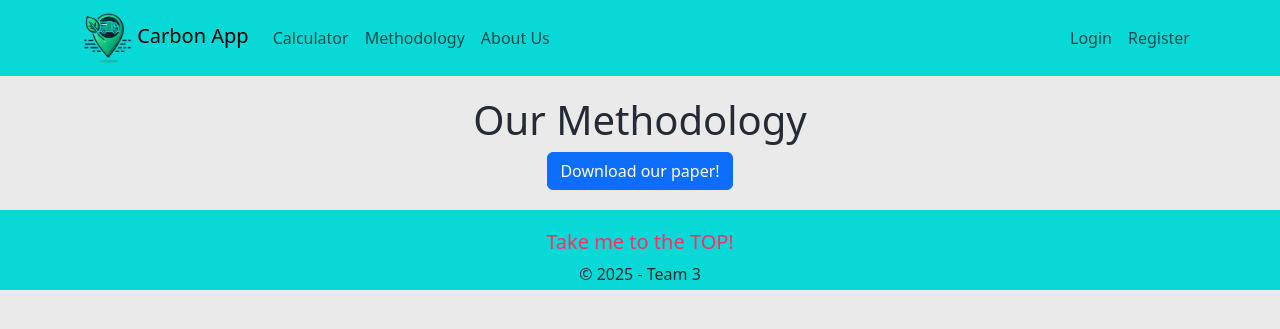
After one commit to JanisReboul34/FOR19Shared, a Flask app: page /methodology in a window 1280 px wide. The commit adds this page. Shown: the top 329 px of the page. Run offline with Flask 3, Linux system fonts and the light colour scheme.

Commit message:
Structure change to standardized format, added Methodology page + download

```diff
--- /dev/null
+++ b/application.py
@@ -0,0 +1,28 @@
+from flask import Flask, render_template, send_file
+application = Flask(__name__)
+
+@application.route('/')
+def home():
+  return render_template('home.html')
+
+@application.route('/calculator')
+def calculator():
+  return render_template('calculator.html')
+
+@application.route('/about')
+def about():
+  return render_template('about.html')
+
+@application.route('/methodology')
+def methodology():
+  return render_template('methodology.html')
+
+@application.route('/downloadFile')
+def downloadFile ():
+    #For windows you need to use drive name [ex: F:/Example.pdf]
+    path = "./static/downloadable/Transport Carbon App.pdf"
+    return send_file(path, as_attachment=True)
+
+
+if __name__=='__main__':
+  application.run(debug=True)
--- a/FOR19-main/templates/about.html
+++ b/templates/about.html
@@ -101,7 +101,7 @@
           <h5 class="card-title">Vojtěch Dejnožka</h5>
           <p class="card-text">Hi, I'm Vojtěch. I'm a 21-year-old student from Czechia. I'm studying Data Science at the
             Prague University of Economics and Business, and I'm currently on an exchange at the NHH. In my free time, I
-            enjoy hiking, which I combine with my love for traveling, orienteering, and board games.</p>
+            enjoy hiking, which I combine with my love for traveling, orienteering, climbing, and board games.</p>
         </div>
         <div class="card-footer">
           <a href="https://www.linkedin.com/in/vojtechdejnozka/" class="btn btn-primary">Linkedin</a>
--- a/FOR19-main/templates/calculator.html
+++ b/templates/calculator.html
@@ -1,6 +1,9 @@
 {% extends "layout.html" %}
 {% block content %}
 
-<h1>Calculator</h1>
+<div class="container">
+    <h1>Calculator</h1>
+</div>
+
 
 {% endblock content %}
--- a/FOR19-main/templates/layout.html
+++ b/templates/layout.html
@@ -34,6 +34,9 @@
                             <a class="nav-link" href="{{url_for('calculator')}}">Calculator</a>
                         </li>
                         <li class="nav-item">
+                            <a class="nav-link" href="{{url_for('methodology')}}">Methodology</a>
+                        </li>
+                        <li class="nav-item">
                             <a class="nav-link" href="{{url_for('about')}}">About Us</a>
                         </li>
                     </ul>
--- /dev/null
+++ b/templates/methodology.html
@@ -0,0 +1,12 @@
+{% extends "layout.html" %}
+{% block content %}
+
+<div class="container">
+    <h1>Our Methodology</h1>
+
+    <a href="{{url_for('downloadFile')}}" class="btn btn-primary">Download our paper!</a>
+</div>
+
+
+
+{% endblock content %}
```
Also changed, not shown: FOR19-main/application.py (deleted, +0 -19 lines), templates/home.html (renamed from FOR19-main/templates/home.html, +4 -4 lines), FOR19-main/static/images/Janis_Reboul.png (deleted), FOR19-main/static/images/homebg.JPG (deleted), FOR19-main/static/images/kentin.jpeg (deleted), README.md, static/images/Uten navn.jpg (renamed from FOR19-main/static/images/Uten navn.jpg), static/images/logo.png (renamed from FOR19-main/static/images/logo.png), static/images/noimg.webp (renamed from FOR19-main/static/images/noimg.webp), static/styles/about.css (renamed from FOR19-main/static/styles/about.css), static/styles/home.css (renamed from FOR19-main/static/styles/home.css), static/styles/layout.css (renamed from FOR19-main/static/styles/layout.css), 8 other files.
